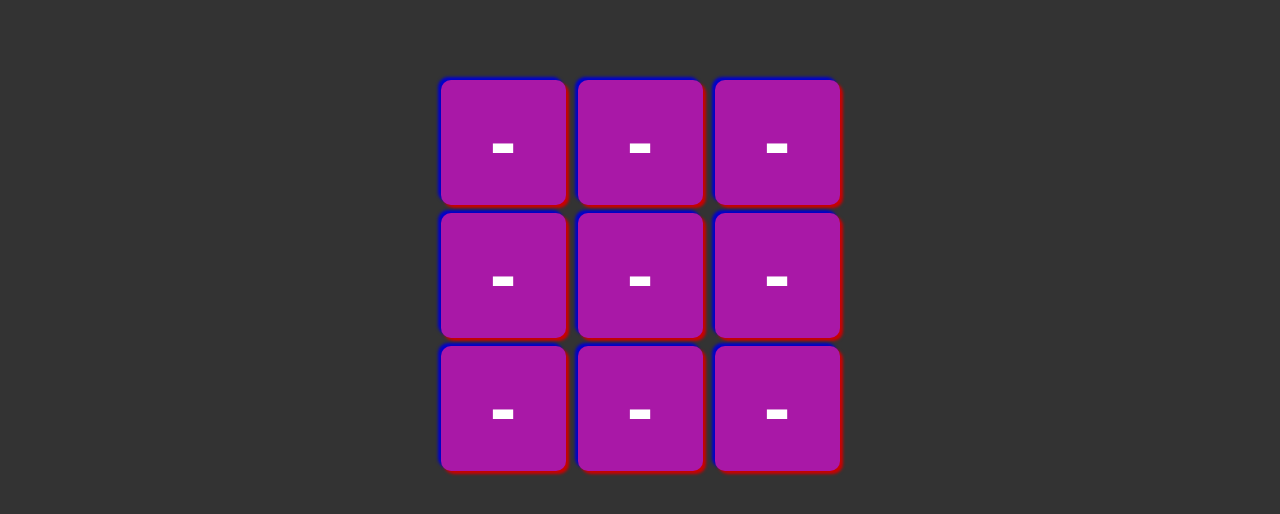
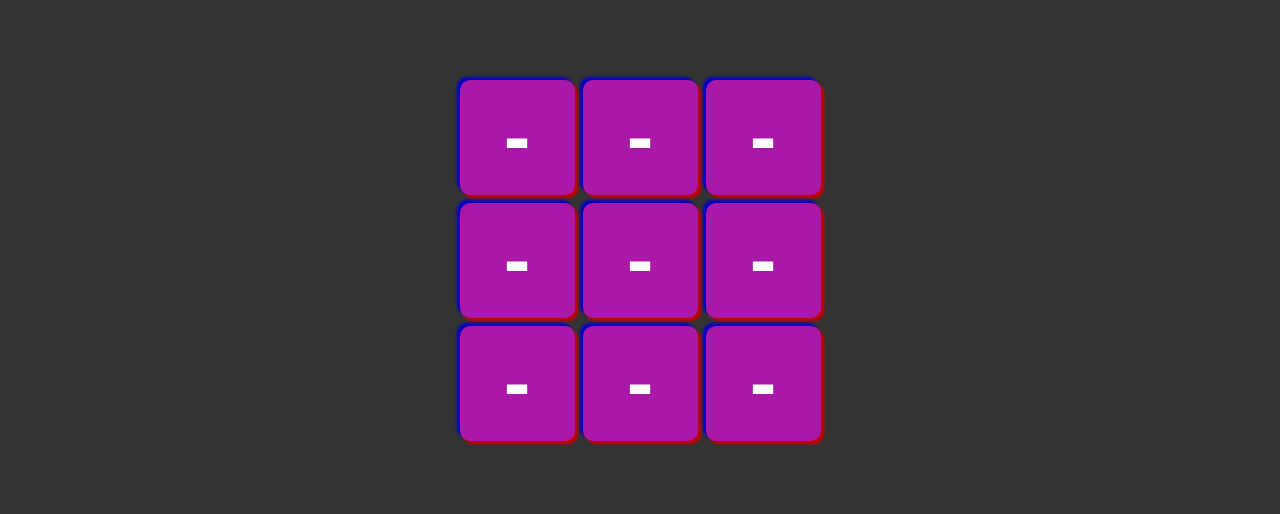
Before and after one commit to arnvj110/tic-tac-toe, a plain HTML site: page ttt.html in a window 1280 px wide. Shown: the part 120-634 px from the top of the page. Drawn offline with Linux system fonts and the light colour scheme.

Commit message:
Update ttt.css

```diff
--- a/ttt.css
+++ b/ttt.css
@@ -2,6 +2,8 @@ body{
     background-color: hsl(0, 0%, 20%);
     margin: 0px;
     text-align: center;
+    display:flex;
+    flex-direction: column;
 }
 h1{
     color:white;
@@ -11,8 +13,8 @@ h1{
 }
 button{
     margin:4px;
-    min-width: 125px;
-    min-height: 125px;
+    min-width: 115px;
+    min-height: 115px;
     border-radius: 10px;
     background-color: rgb(169, 24, 167);
     font-size: 5rem;
@@ -24,6 +26,19 @@ button{
     box-shadow: 3px 3px 3px hsl(0, 100%, 40%),-3px -3px 3px hsl(240, 100%, 40%);
 
 }
+.top{
+    display:flex;
+    justify-content: center;
+}
+.middle{
+    display:flex;
+    justify-content: center;
+}
+.bottom{
+    display:flex;
+    justify-content: center;
+}
+
 button:hover{
     animation: z 1s ease-in-out infinite;
 }
```
